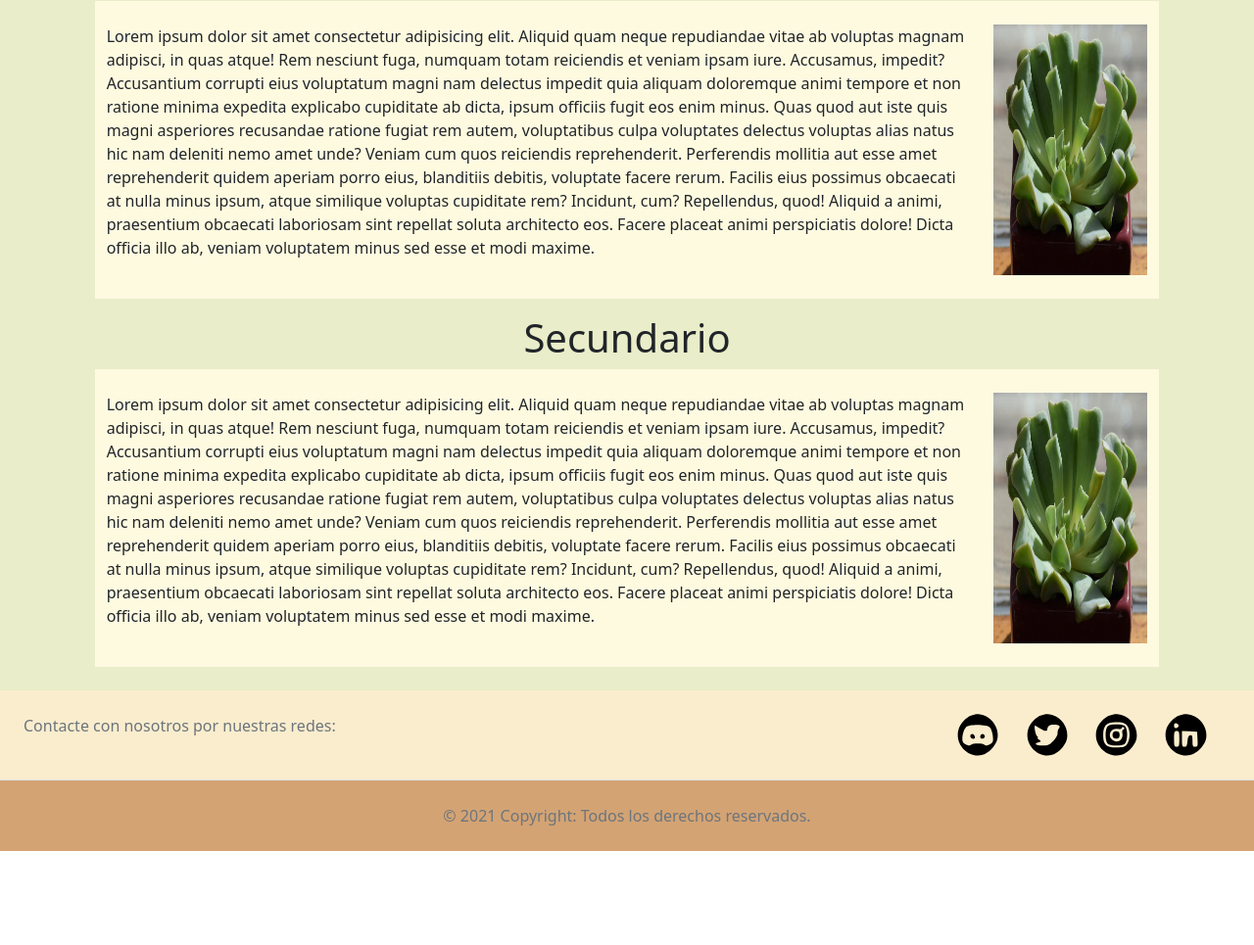
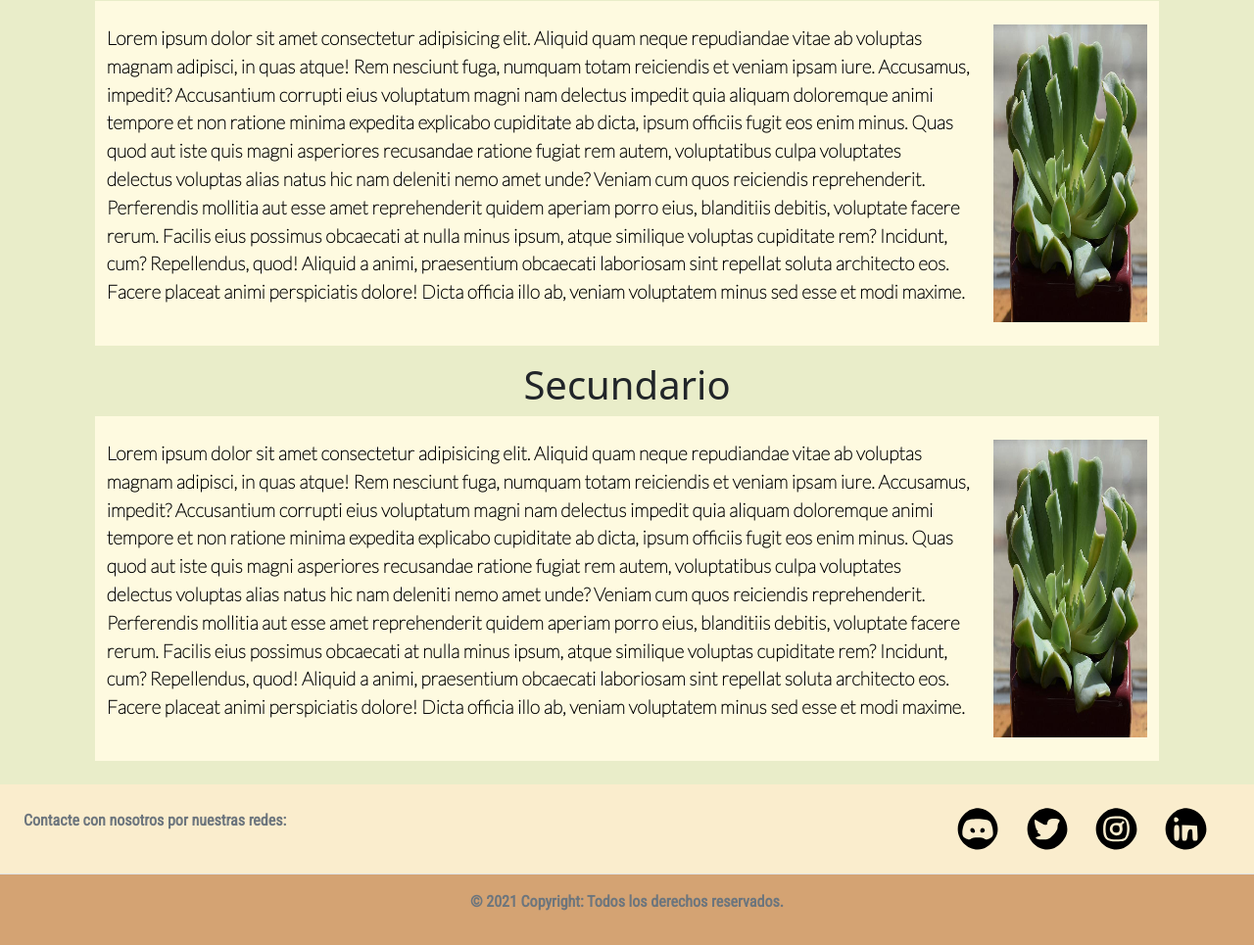
Before and after one commit to AgusttinSC/Proyecto-Final, a plain HTML site: page index.html in a window 1280 px wide. Shown: the part 634-1599 px from the top of the page at 98% size. Before the commit the page ends 1503 px from the top, so only its background shows below. Drawn offline with nearby package versions, Linux system fonts and the light colour scheme.

Commit message:
inicio footer terminado

```diff
--- a/css/styles.css
+++ b/css/styles.css
@@ -4,10 +4,14 @@
 .text-title {
     font-family: 'Roboto Condensed', sans-serif;
     font-size: 1.6em;
+    font-weight: bold;
 }
 
 .text-p {
     font-family: 'Lato', sans-serif;
+    font-weight: 600;
+    color: black;
+    font-size: 1.2em;
 }
 
 .text-li {
@@ -17,6 +21,12 @@
     color: black;
 
 }
+
+.text-footer {
+        font-family: 'Roboto Condensed', sans-serif;
+        font-size: 1em;
+        font-weight: bold;
+    }
 
 .text-li:hover {
     font-size: 1.5em;
--- a/index.html
+++ b/index.html
@@ -14,7 +14,7 @@
 
 <body>
     <!-- INICIA NAV -->
-    <nav class="navbar navbar-expand-lg py-3">
+    <nav class="navbar navbar-expand-lg py-3 bg-nav">
         <div class="container-fluid">
           <a class="navbar-brand text-title" href="#">PLANTIONET</a>
           <button class="navbar-toggler" type="button" data-bs-toggle="collapse" data-bs-target="#navbarNav" aria-controls="navbarNav" aria-expanded="false" aria-label="Toggle navigation">
@@ -85,7 +85,7 @@
             <article class="bg-main2 col-10 m-auto my-2 mb-2 py-4">
 
                 <div class="row">
-                <p class="col-10">Lorem ipsum dolor sit amet consectetur adipisicing elit. Aliquid quam neque repudiandae vitae ab voluptas magnam adipisci, in quas atque! Rem nesciunt fuga, numquam totam reiciendis et veniam ipsam iure.
+                <p class="col-10 text-p">Lorem ipsum dolor sit amet consectetur adipisicing elit. Aliquid quam neque repudiandae vitae ab voluptas magnam adipisci, in quas atque! Rem nesciunt fuga, numquam totam reiciendis et veniam ipsam iure.
                 Accusamus, impedit? Accusantium corrupti eius voluptatum magni nam delectus impedit quia aliquam doloremque animi tempore et non ratione minima expedita explicabo cupiditate ab dicta, ipsum officiis fugit eos enim minus.
                 Quas quod aut iste quis magni asperiores recusandae ratione fugiat rem autem, voluptatibus culpa voluptates delectus voluptas alias natus hic nam deleniti nemo amet unde? Veniam cum quos reiciendis reprehenderit.
                 Perferendis mollitia aut esse amet reprehenderit quidem aperiam porro eius, blanditiis debitis, voluptate facere rerum. Facilis eius possimus obcaecati at nulla minus ipsum, atque similique voluptas cupiditate rem? Incidunt, cum?
@@ -99,7 +99,7 @@
             <article class="bg-main2 col-10 m-auto py-4">
 
                 <div class="row">
-                <p class="col-10">Lorem ipsum dolor sit amet consectetur adipisicing elit. Aliquid quam neque repudiandae vitae ab voluptas magnam adipisci, in quas atque! Rem nesciunt fuga, numquam totam reiciendis et veniam ipsam iure.
+                <p class="col-10 text-p">Lorem ipsum dolor sit amet consectetur adipisicing elit. Aliquid quam neque repudiandae vitae ab voluptas magnam adipisci, in quas atque! Rem nesciunt fuga, numquam totam reiciendis et veniam ipsam iure.
                 Accusamus, impedit? Accusantium corrupti eius voluptatum magni nam delectus impedit quia aliquam doloremque animi tempore et non ratione minima expedita explicabo cupiditate ab dicta, ipsum officiis fugit eos enim minus.
                 Quas quod aut iste quis magni asperiores recusandae ratione fugiat rem autem, voluptatibus culpa voluptates delectus voluptas alias natus hic nam deleniti nemo amet unde? Veniam cum quos reiciendis reprehenderit.
                 Perferendis mollitia aut esse amet reprehenderit quidem aperiam porro eius, blanditiis debitis, voluptate facere rerum. Facilis eius possimus obcaecati at nulla minus ipsum, atque similique voluptas cupiditate rem? Incidunt, cum?
@@ -119,7 +119,7 @@
     <section class="d-flex justify-content-center justify-content-lg-between p-4 border-bottom">
 
       <div class="me-5 d-none d-lg-block">
-        <span class="py-4">Contacte con nosotros por nuestras redes:</span>
+        <span class="py-4 text-footer">Contacte con nosotros por nuestras redes:</span>
       </div>
 
 
@@ -137,8 +137,8 @@
 
     </section>
 
-    <div class="text-center p-4 bg-footer2" >
-      © 2021 Copyright: Todos los derechos reservados.
+    <div class="text-center py-2 bg-footer2">
+        <p class="text-footer py-2">© 2021 Copyright: Todos los derechos reservados.</p>
     </div>
 
   </footer>
```
